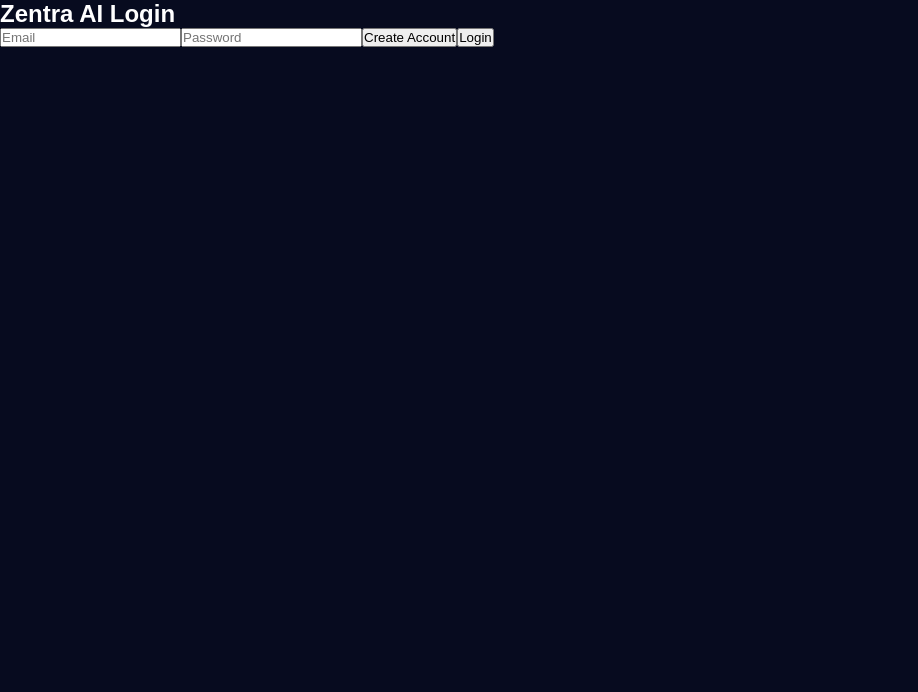
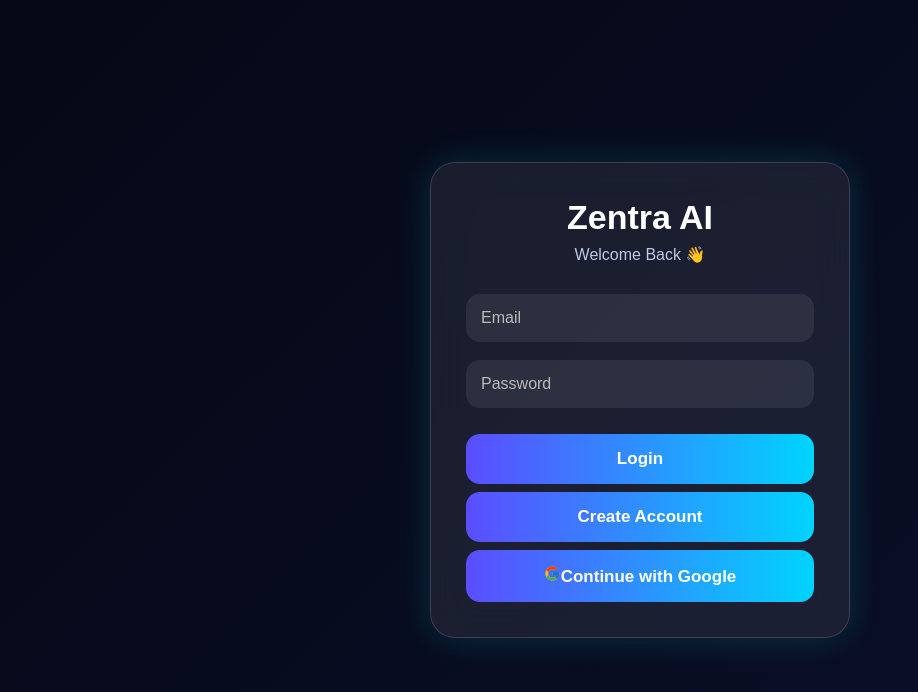
Before and after one commit to Gduffusug/Zentra-ai-, a React (Vite) app: page /login in a window 1280 px wide. Shown: the top 692 px of the page, without its empty margins (0-918 px from the left). Built offline with nearby package versions, Linux system fonts and the light colour scheme.

Commit message:
Update Login.jsx

```diff
--- a/src/components/Login.jsx
+++ b/src/components/Login.jsx
@@ -1,23 +1,27 @@
-
 import { useState } from "react";
 import { useNavigate } from "react-router-dom";
+
 import "./Login.css";
+
+import { auth, googleProvider } from "../firebase";
+
+import {
+  createUserWithEmailAndPassword,
+  signInWithEmailAndPassword,
+  signInWithPopup
+} from "firebase/auth";
+
 import { FcGoogle } from "react-icons/fc";
 
-import { auth } from "../firebase";
-import {
-  createUserWithEmailAndPassword,
-  signInWithEmailAndPassword
-} from "firebase/auth";
-export default function Login(){
+export default function Login() {
+
   const navigate = useNavigate();
 
+  const [email, setEmail] = useState("");
+  const [password, setPassword] = useState("");
+
   const [loading, setLoading] = useState(false);
-
   const [error, setError] = useState("");
-const [email,setEmail]=useState("");
-const [password,setPassword]=useState("");
-
 const signup = async () => {
   setLoading(true);
   setError("");
@@ -25,8 +29,8 @@
   try {
     await createUserWithEmailAndPassword(auth, email, password);
     navigate("/");
-  } catch (e) {
-    setError(e.message);
+  } catch (err) {
+    setError(err.message);
   }
 
   setLoading(false);
@@ -39,34 +43,88 @@
   try {
     await signInWithEmailAndPassword(auth, email, password);
     navigate("/");
-  } catch (e) {
-    setError(e.message);
+  } catch (err) {
+    setError(err.message);
   }
 
   setLoading(false);
 };
 
+const googleLogin = async () => {
+  setLoading(true);
+  setError("");
 
-return(
-<div>
-<h2>Zentra AI Login</h2>
+  try {
+    await signInWithPopup(auth, googleProvider);
+    navigate("/");
+  } catch (err) {
+    setError(err.message);
+  }
+
+  setLoading(false);
+};
+return (
+  <div className="login-page">
+
+    <div className="login-box">
+
+      <h1 className="login-title">
+        Zentra AI
+      </h1>
+
+      <p className="login-subtitle">
+        Welcome Back 👋
+      </p>
+
+      {error && (
+        <p className="error">
+          {error}
+        </p>
+      )}
 
       <input
+        className="login-input"
+        type="email"
         placeholder="Email"
-onChange={e=>setEmail(e.target.value)}
+        value={email}
+        onChange={(e)=>setEmail(e.target.value)}
       />
 
       <input
+        className="login-input"
+        type="password"
         placeholder="Password"
-type="password"
-onChange={e=>setPassword(e.target.value)}
+        value={password}
+        onChange={(e)=>setPassword(e.target.value)}
       />
 
-<button onClick={signup}>Create Account</button>
+      <button
+        className="login-btn"
+        onClick={login}
+        disabled={loading}
+      >
+        {loading ? "Please Wait..." : "Login"}
+      </button>
 
-<button onClick={login}>Login</button>
+      <button
+        className="login-btn"
+        onClick={signup}
+        disabled={loading}
+      >
+        Create Account
+      </button>
+
+      <button
+        className="login-btn google-btn"
+        onClick={googleLogin}
+        disabled={loading}
+      >
+        <FcGoogle />
+        Continue with Google
+      </button>
+</div>
 
   </div>
-)
+);
 
 }
```
Lines whose indentation alone changed are shown as unchanged.
